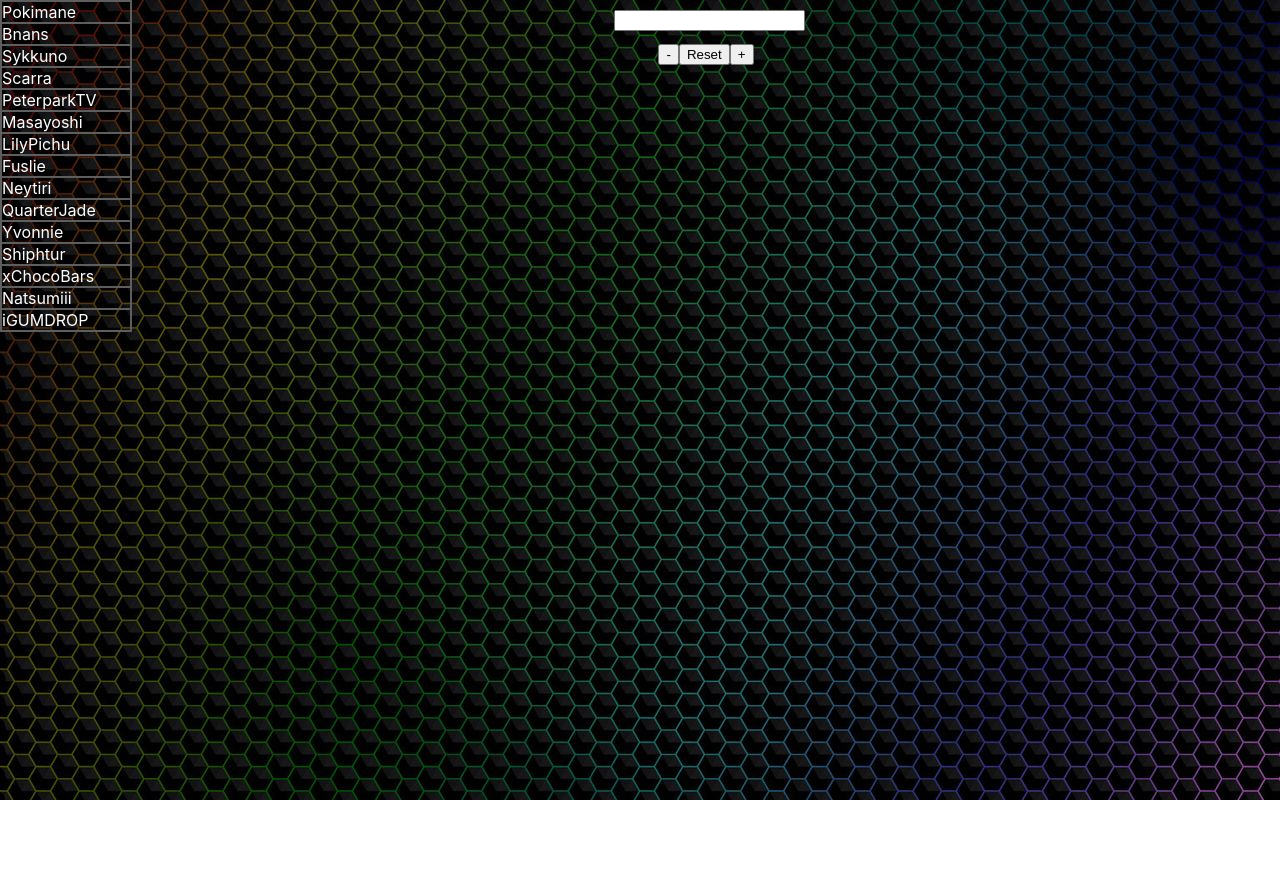
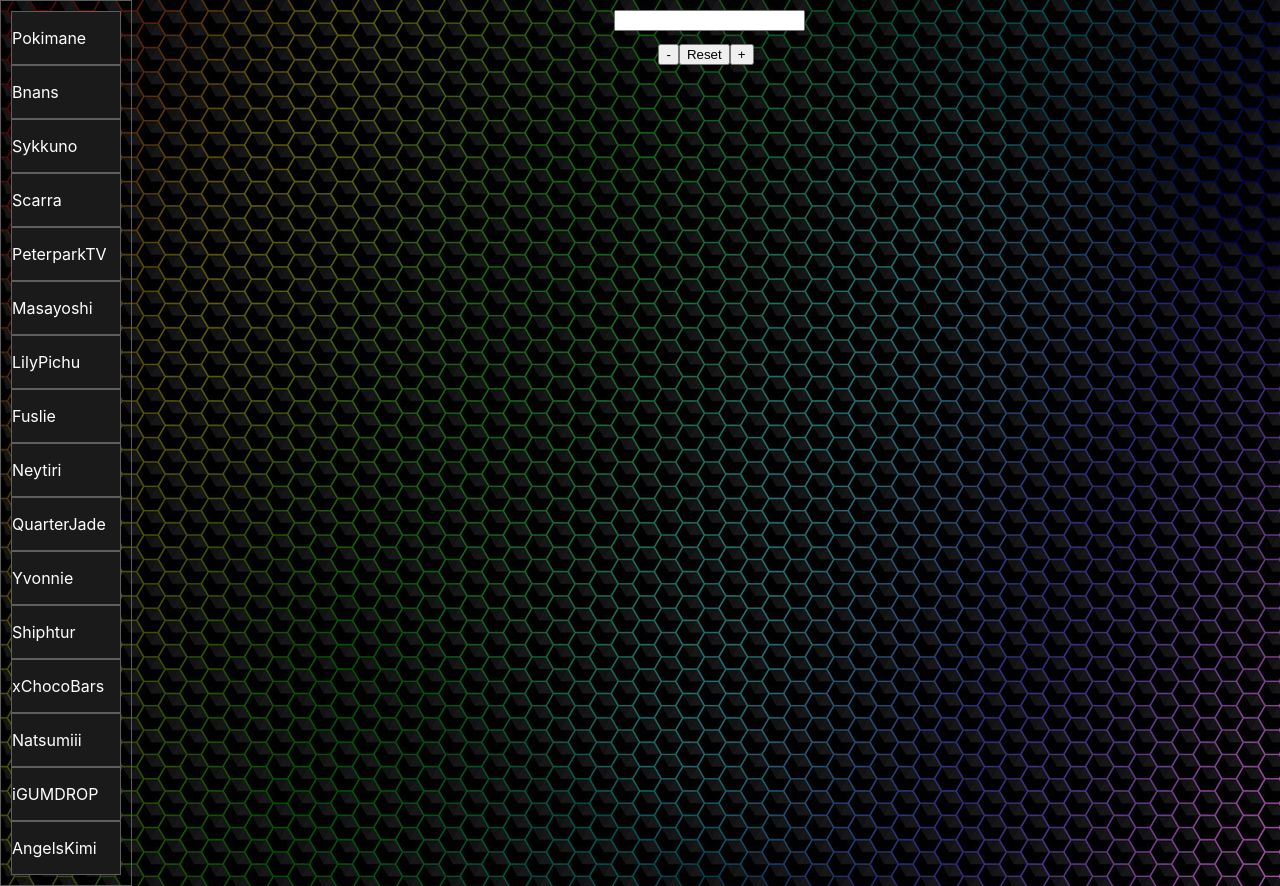
Before and after one commit to jnzhang622/MultiStreamViewer, a React (Create React App) app: page / in a window 1280 px wide. Before the commit the page ends 800 px from the top, so only its background shows below. Built offline with nearby package versions, Linux system fonts and the light colour scheme; data requests are answered from the project's data file.

Commit message:
streamerbar color change working

```diff
--- a/db.json
+++ b/db.json
@@ -59,6 +59,10 @@
         {
             "name": "iGUMDROP",
             "url": "https://www.twitch.tv/igumdrop"
+        },
+        {
+            "name": "AngelsKimi",
+            "url": "https://www.twitch.tv/plushys"
         }
     ]
 }
--- a/src/App.css
+++ b/src/App.css
@@ -10,16 +10,24 @@
 }
 
 .streamerBar{
+  padding: 10px;
   border-color: #5e5e5e;
   border-style: solid;
   border-width: 1px;
   position: relative;
   float: left;
-  width: 130px;
+  width: 110px;
   height: 100%;
 }
 
-.streamerBarItem{
+.defaultStreamerBarItem{
+  background-color: #1a1a1a;
+  border-color: #5e5e5e;
+  border-style: solid;
+  border-width: 1px;
+}
+.renderedStreamerBarItem{
+  background-color: #49767c;
   border-color: #5e5e5e;
   border-style: solid;
   border-width: 1px;
--- a/src/App.js
+++ b/src/App.js
@@ -46,7 +46,7 @@
   }
   streamerItemClick = (e) =>{
     let updateUrls = []
-    if (this.state.urls.includes(e) != true){
+    if (this.state.urls.includes(e) !== true){
       this.setState({urls: [...this.state.urls, e]})}
     else
       {this.state.urls.map(url => {
@@ -60,7 +60,7 @@
     return (
       <div>
         <div className="streamerBar">
-          <StreamerBar streamers={this.state.streamers} streamerItemClick={this.streamerItemClick}/>
+          <StreamerBar renderedUrls={this.state.urls} streamers={this.state.streamers} streamerItemClick={this.streamerItemClick}/>
         </div>
 
         <div>
--- a/src/Components/StreamerBar.js
+++ b/src/Components/StreamerBar.js
@@ -16,6 +16,7 @@
                 {
                 this.props.streamers.map(streamer =>
                 <StreamerBarItem
+                    renderedUrls={this.props.renderedUrls}
                     streamer={streamer}
                     streamerItemClick={this.props.streamerItemClick}/>)
                 }
--- a/src/Components/StreamerBarItem.js
+++ b/src/Components/StreamerBarItem.js
@@ -4,6 +4,11 @@
 class StreamerBarItem extends React.Component {
 
     state = {
+        rendered: false
+    }
+
+    renderedState = () => {
+        this.setState({rendered: !this.state.rendered})
     }
 
 
@@ -11,9 +16,12 @@
     render(){
         // console.log(this.props.streamer)
         return (
-            <div className="streamerBarItem">
-                <a onClick={e => this.props.streamerItemClick(this.props.streamer.url)}>
-                    {this.props.streamer.name}</a>
+            <div className={this.props.renderedUrls.includes(this.props.streamer.url) ?
+                "renderedStreamerBarItem": "defaultStreamerBarItem"}>
+
+                <p onClick={() => this.props.streamerItemClick(this.props.streamer.url)}>
+                    {this.props.streamer.name}</p>
+
             </div>
         )
       }
```
